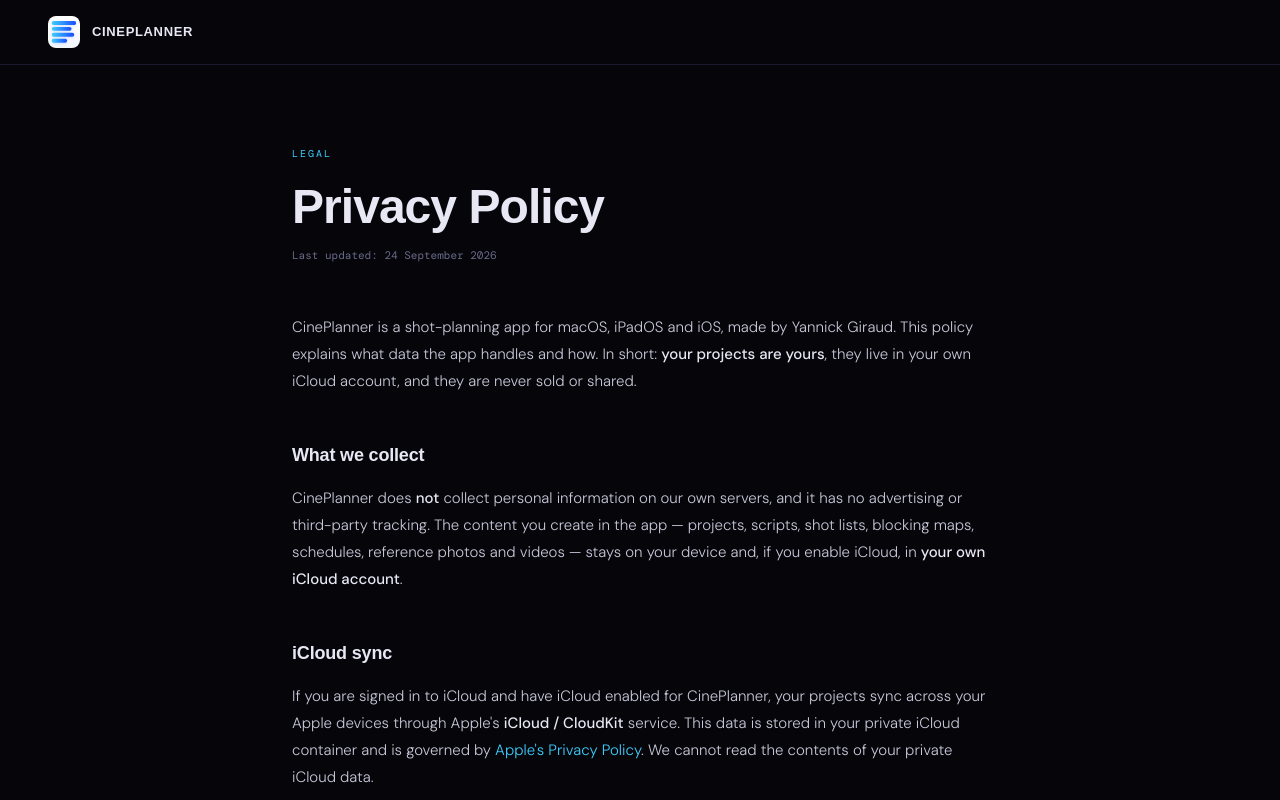
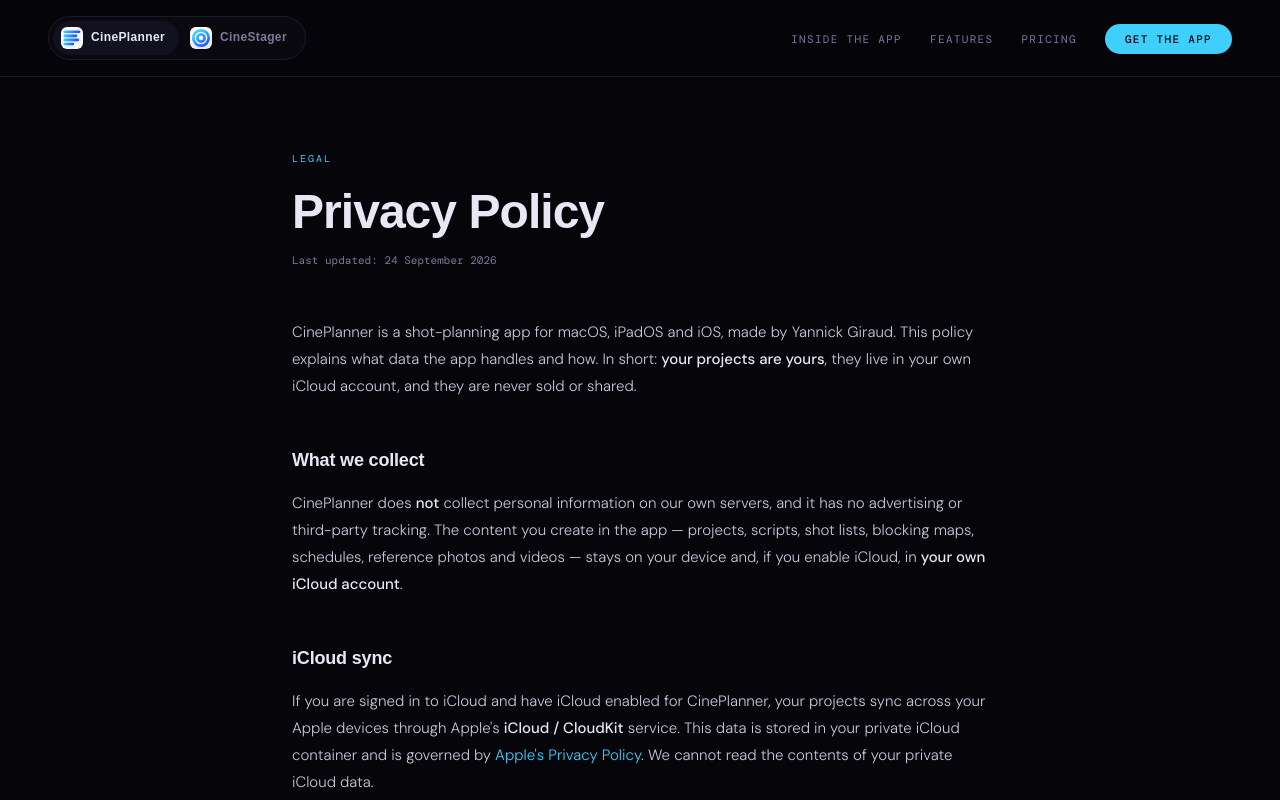
Before and after one commit to yannickg95-spec/cineplanner-site, a plain HTML site: page privacy.html in a window 1280 px wide. Shown: the top 800 px of the page. Drawn offline with nearby package versions, Linux system fonts and the light colour scheme; a web font is replaced by a local one.

Commit message:
Privacy page with the new site-switch nav and footer; remove images the redesign no longer uses
Co-Authored-By: Claude Opus 5.5 <noreply@anthropic.com>

```diff
--- a/privacy.html
+++ b/privacy.html
@@ -13,14 +13,23 @@
 <link rel="preconnect" href="https://fonts.gstatic.com" crossorigin>
 <link href="https://fonts.googleapis.com/css2?family=Unbounded:wght@300;400;700;900&family=DM+Sans:ital,wght@0,300;0,400;0,500;1,300&family=DM+Mono:wght@400;500&display=swap" rel="stylesheet">
 <style>
-  :root { --bg:#05050a; --surface:#0c0c14; --border:#1a1a2e; --cyan:#3ecfff; --text:#e8e8f5; --muted:#6a6a8a; }
+  :root { --bg:#05050a; --surface:#0c0c14; --surface2:#111120; --border:#1a1a2e; --cyan:#3ecfff; --text:#e8e8f5; --muted:#7a7a9a; }
   *,*::before,*::after{margin:0;padding:0;box-sizing:border-box;}
   body{background:var(--bg);color:var(--text);font-family:"DM Sans",sans-serif;font-weight:300;line-height:1.8;}
-  nav{padding:16px 48px;display:flex;align-items:center;gap:12px;border-bottom:1px solid var(--border);}
-  nav img{height:32px;width:32px;border-radius:8px;}
-  nav a{text-decoration:none;color:var(--text);}
-  .nav-name{font-family:"Unbounded",sans-serif;font-size:13px;font-weight:700;letter-spacing:0.05em;}
-  main{max-width:760px;margin:0 auto;padding:80px 32px 120px;}
+  nav{position:fixed;top:0;left:0;right:0;z-index:100;padding:16px 48px;display:flex;justify-content:space-between;align-items:center;background:rgba(5,5,10,0.82);backdrop-filter:blur(12px);-webkit-backdrop-filter:blur(12px);border-bottom:1px solid var(--border);}
+  .nav-links{display:flex;align-items:center;gap:28px;list-style:none;margin:0;}
+  .nav-links li{margin:0;}
+  .nav-links a{font-family:"DM Mono",monospace;font-size:11px;letter-spacing:0.12em;text-transform:uppercase;color:var(--muted);text-decoration:none;transition:color 0.2s;white-space:nowrap;}
+  .nav-links a:hover{color:var(--text);}
+  .nav-cta{background:var(--cyan) !important;color:var(--bg) !important;padding:8px 20px;border-radius:100px;font-weight:500 !important;}
+  .site-switch{display:inline-flex;align-items:center;gap:3px;padding:4px;border:1px solid var(--border);border-radius:100px;background:rgba(12,12,20,0.6);}
+  .site-switch a{display:inline-flex;align-items:center;gap:8px;padding:6px 14px 6px 8px;border-radius:100px;text-decoration:none;transition:background 0.2s;}
+  .site-switch img{height:22px;width:22px;border-radius:6px;display:block;}
+  .site-switch .name{font-family:"Unbounded",sans-serif;font-size:12px;font-weight:700;letter-spacing:0.03em;color:var(--text);}
+  .site-switch .ss-active{background:var(--surface2);}
+  .site-switch .ss-other .name{color:var(--muted);}
+  .site-switch .ss-other:hover{background:rgba(62,207,255,0.08);}
+  main{max-width:760px;margin:0 auto;padding:150px 32px 120px;}
   .eyebrow{font-family:"DM Mono",monospace;font-size:10px;letter-spacing:0.2em;text-transform:uppercase;color:var(--cyan);margin-bottom:18px;}
   h1{font-family:"Unbounded",sans-serif;font-size:clamp(30px,5vw,48px);font-weight:900;letter-spacing:-0.02em;line-height:1.1;margin-bottom:12px;}
   .updated{font-family:"DM Mono",monospace;font-size:11px;color:var(--muted);margin-bottom:48px;}
@@ -31,14 +40,36 @@
   a.link{color:var(--cyan);text-decoration:none;}
   a.link:hover{text-decoration:underline;}
   strong{color:var(--text);font-weight:500;}
-  footer{border-top:1px solid var(--border);padding:32px 48px;text-align:center;}
-  footer a{font-family:"DM Mono",monospace;font-size:10px;letter-spacing:0.12em;text-transform:uppercase;color:var(--muted);text-decoration:none;}
-  footer a:hover{color:var(--text);}
+  footer{border-top:1px solid var(--border);padding:32px 48px;display:flex;justify-content:space-between;align-items:center;flex-wrap:wrap;gap:16px;}
+  .footer-brand{display:flex;align-items:center;gap:10px;text-decoration:none;color:var(--text);}
+  .footer-brand img{height:28px;width:28px;border-radius:7px;}
+  .footer-brand span{font-family:"Unbounded",sans-serif;font-size:11px;font-weight:700;}
+  .footer-links{display:flex;gap:26px;list-style:none;flex-wrap:wrap;margin:0;}
+  .footer-links li{margin:0;}
+  .footer-links a{font-family:"DM Mono",monospace;font-size:10px;letter-spacing:0.12em;text-transform:uppercase;color:var(--muted);text-decoration:none;}
+  .footer-links a:hover,.footer-links a[aria-current]{color:var(--text);}
+  .footer-copy{font-family:"DM Mono",monospace;font-size:10px;letter-spacing:0.08em;color:var(--muted);}
+  @media (max-width:760px){
+    nav{padding:14px 18px;}
+    .nav-links li:not(:last-child){display:none;}
+    .site-switch .name{display:none;} .site-switch a{padding:6px;}
+    main{padding:120px 22px 90px;}
+    footer{padding:28px 22px;flex-direction:column;align-items:flex-start;}
+  }
 </style>
 </head>
 <body>
 <nav>
-  <a href="index.html" style="display:flex;align-items:center;gap:12px;"><img src="icon.svg" alt="CinePlanner"><span class="nav-name">CINEPLANNER</span></a>
+  <div class="site-switch" role="group" aria-label="Switch between CinePlanner and CineStager">
+    <a href="index.html" class="ss-active"><img src="icon.svg" alt="CinePlanner"><span class="name">CinePlanner</span></a>
+    <a href="https://cinestager.com" class="ss-other" title="Go to CineStager"><img src="img/cinestager-icon.svg" alt="CineStager"><span class="name">CineStager</span></a>
+  </div>
+  <ul class="nav-links">
+    <li><a href="index.html#inside">Inside the app</a></li>
+    <li><a href="features.html">Features</a></li>
+    <li><a href="index.html#pricing">Pricing</a></li>
+    <li><a href="https://apps.apple.com/nl/app/cineplanner/id6800298885" class="nav-cta">Get the app</a></li>
+  </ul>
 </nav>
 <main>
   <div class="eyebrow">Legal</div>
@@ -85,7 +116,14 @@
   <p>Questions about this policy or your data? Email <a class="link" href="mailto:info@yannickgiraud.com">info@yannickgiraud.com</a>.</p>
 </main>
 <footer>
-  <a href="index.html">← Back to CinePlanner</a>
+  <a class="footer-brand" href="index.html"><img src="icon.svg" alt="CinePlanner"><span>CINEPLANNER</span></a>
+  <ul class="footer-links">
+    <li><a href="features.html">Features</a></li>
+    <li><a href="privacy.html" aria-current="page">Privacy</a></li>
+    <li><a href="https://cinestager.com">CineStager</a></li>
+    <li><a href="mailto:info@yannickgiraud.com">Contact</a></li>
+  </ul>
+  <span class="footer-copy">© 2026 CinePlanner by Yannick Giraud</span>
 </footer>
 </body>
 </html>
```
Also changed, not shown: img/app/mapkitchen.jpg (deleted), img/cinestager-ar.jpg (deleted), img/cinestager-map.jpg (deleted), img/hero-ipad-frame.png (deleted), img/hero-iphone-frame.png (deleted), img/hero-mac-main.png (deleted), img/onset-liveactivity.jpg (deleted), img/row-breakdown-frame.png (deleted), img/row-coverage.jpg (deleted), img/row-scenemap.png (deleted), img/row-schedule.jpg (deleted), img/row-shotlogging.jpg (deleted).
